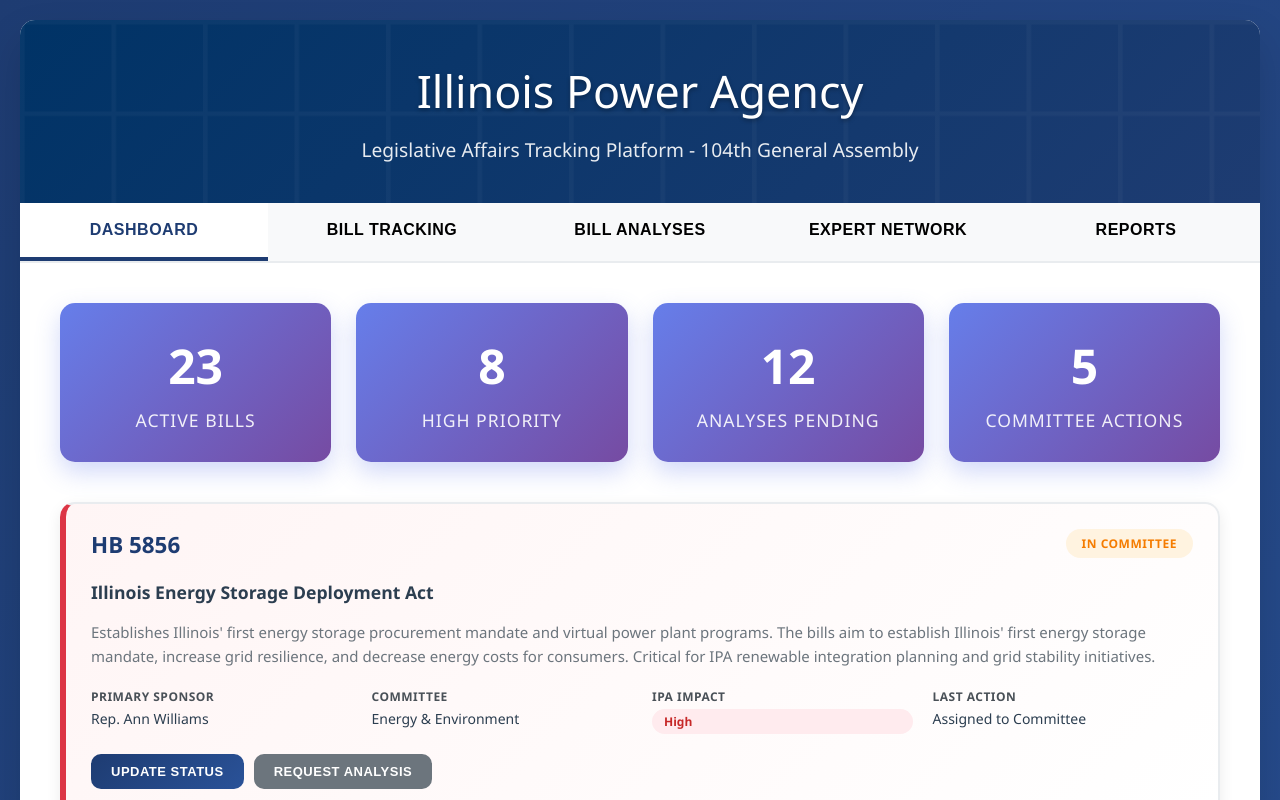
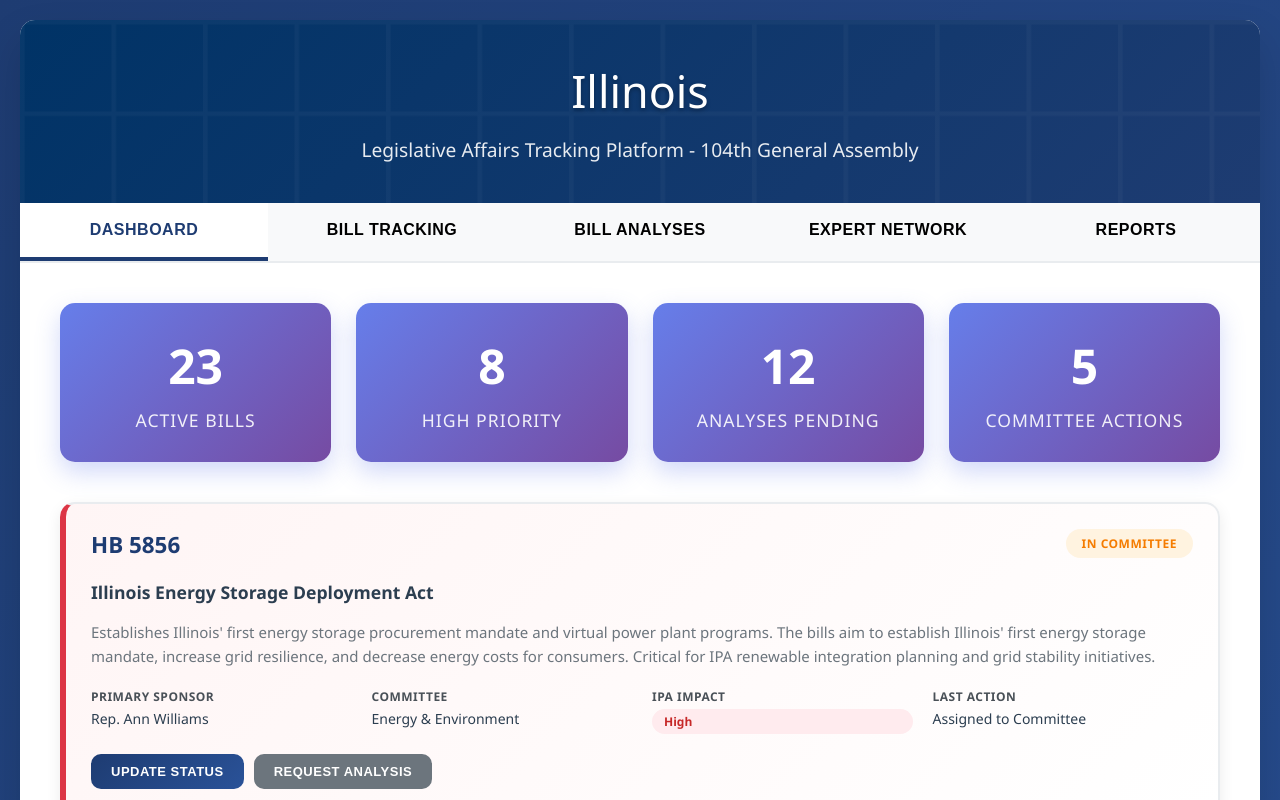
Before and after one commit to misbahfarshad/legislation_tracking_dashboard, a plain HTML site: page index.html in a window 1280 px wide. Shown: the top 800 px of the page. Drawn offline with Linux system fonts and the light colour scheme.

Commit message:
Update index.html

```diff
--- a/index.html
+++ b/index.html
@@ -511,7 +511,7 @@
     <div class="container">
         <div class="header">
             <div class="header-content">
-                <h1>Illinois Power Agency</h1>
+                <h1>Illinois</h1>
                 <p>Legislative Affairs Tracking Platform - 104th General Assembly</p>
             </div>
         </div>
```
